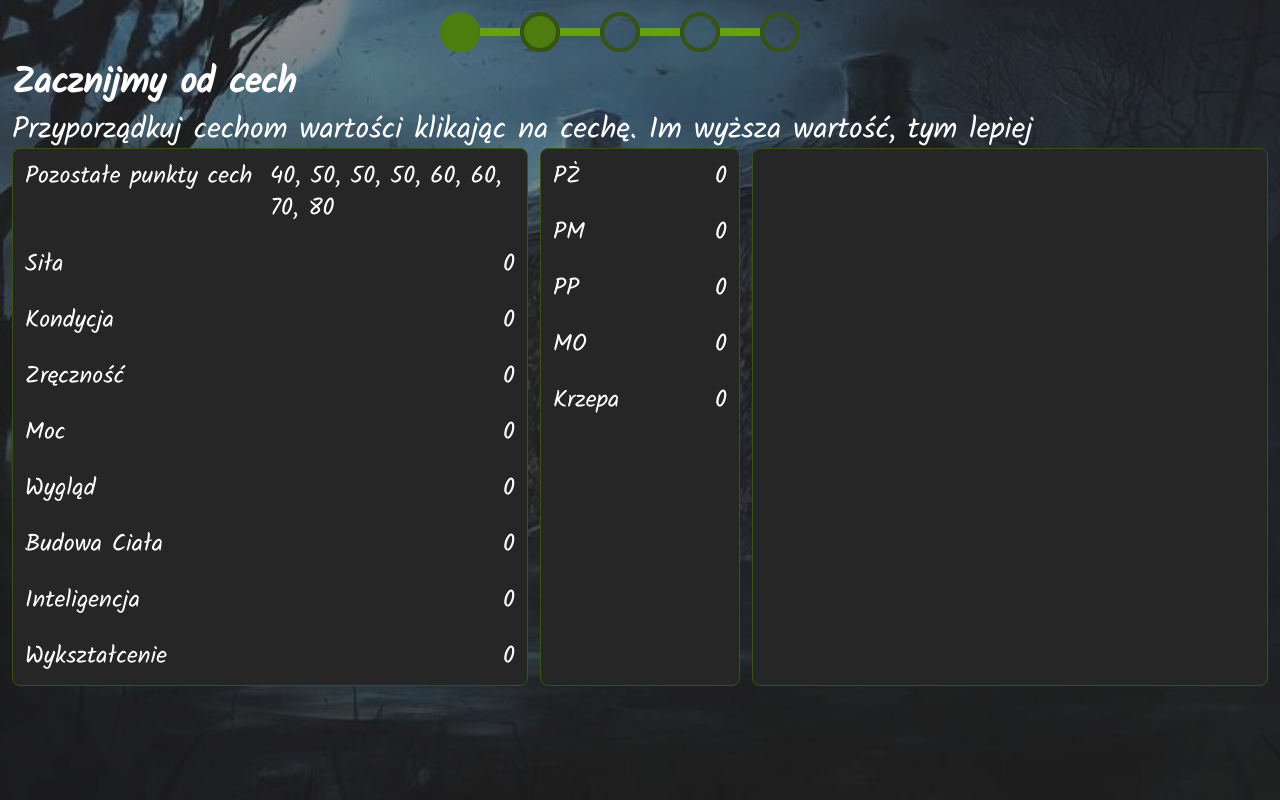
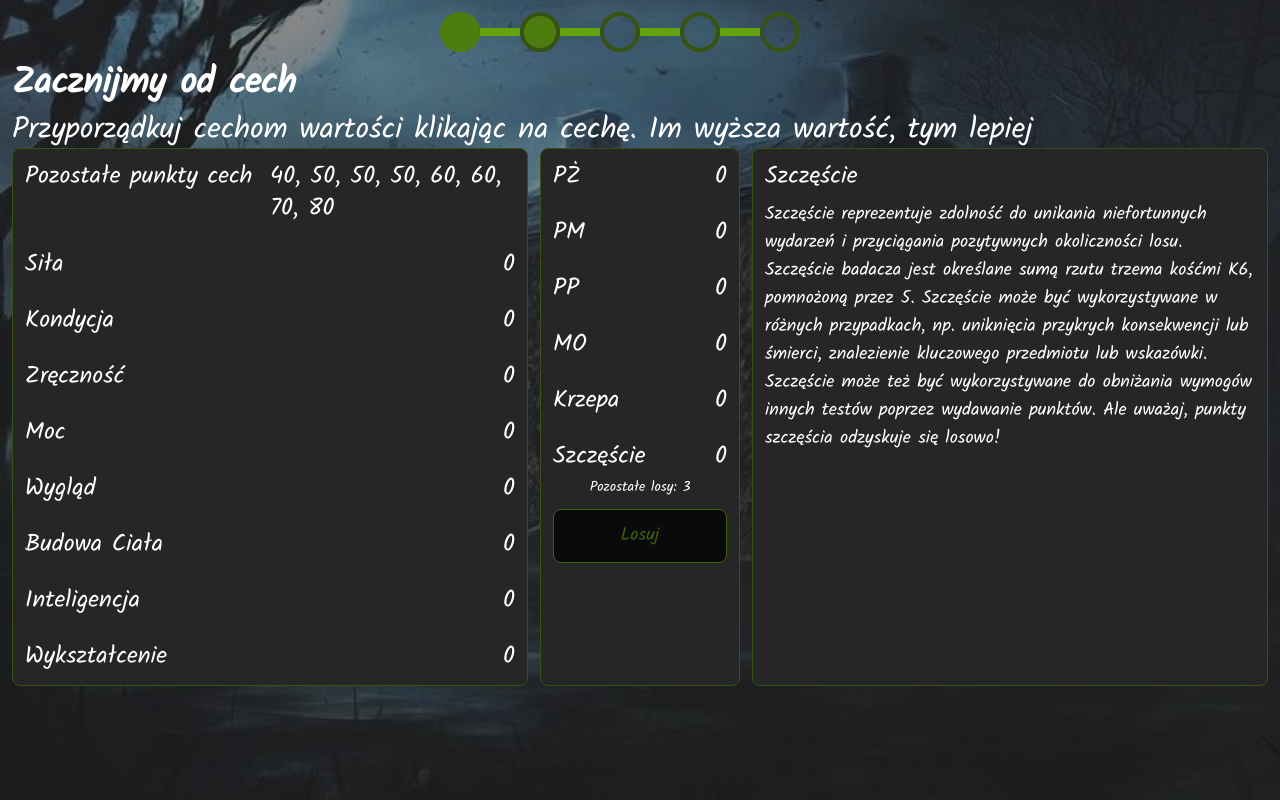
Before and after one commit to SquirrelloDev/ttrpg-vault, a React (Vite) app: page /interactive in a window 1280 px wide. Both pictures are taken after typing "Sample" into the empty fields and a click on the button "Dalej". Built offline with nearby package versions, Linux system fonts and the light colour scheme.

Commit message:
Feature: add luck randomizer

```diff
--- a/src/components/CharacterTraits/DerivedTraitsPanel.tsx
+++ b/src/components/CharacterTraits/DerivedTraitsPanel.tsx
@@ -3,6 +3,7 @@ import useMainTraitStore from "@/stores/mainTraitStore"
 import { useMemo } from "react"
 import DerivedTrait from "@/components/CharacterTraits/DerivedTrait"
 import { DamageModValues } from "@/types/characterTraits"
+import LuckRandomizer from "./LuckRandomizer"
 
 function DerivedTraitsPanel(){
     const traits = useMainTraitStore(state => state.traits)
@@ -24,6 +25,7 @@ function DerivedTraitsPanel(){
             <DerivedTrait title="PP" traitKey="sanityPoints" traitValue={traits.power}/>
             <DerivedTrait title="MO" traitKey="damageMod" traitValue={damageModBuildValue.damage}/>
             <DerivedTrait title="Krzepa" traitKey="build" traitValue={damageModBuildValue.build}/>
+            <LuckRandomizer />
         </Panel>
     )
 }
--- /dev/null
+++ b/src/components/CharacterTraits/LuckRandomizer.tsx
@@ -0,0 +1,46 @@
+import { useState } from "react";
+import Button from "../UI/Button";
+import { luckRoll } from "@/utils/diceRolls";
+import useHoverTraitStore from "@/stores/hoverStateStore";
+import useMainTraitStore from "@/stores/mainTraitStore";
+
+function LuckRandomizer() {
+  const [luckValue, setLuckValue] = useState<number>(0);
+  const [remainingAttemps, setRemainingAttemps] = useState<number>(3);
+  const setHoveredTrait = useHoverTraitStore(
+    (state) => state.setTraitsHoverKey
+  );
+  const setLuck = useMainTraitStore(state => state.setLuck)
+  const rollForLuck = () => {
+    const luckRollResult = luckRoll()
+    setLuckValue(luckRollResult);
+    setLuck(luckRollResult)
+    setRemainingAttemps((prevState) => prevState - 1);
+  };
+  return (
+    <div
+      className="text-2xl p-3 hover:bg-lime-700 transition-colors"
+      onMouseOver={() => setHoveredTrait("luckPoints")}
+    >
+      <div className="flex justify-between">
+        <p>Szczęście</p>
+        <p>{luckValue}</p>
+      </div>
+      <div>
+        <p className="text-sm my-1 text-center">
+          Pozostałe losy: {remainingAttemps}
+        </p>
+        {remainingAttemps > 0 && (
+          <Button
+            classNames="w-full"
+            type="button"
+            onClickHandler={rollForLuck}
+          >
+            Losuj
+          </Button>
+        )}
+      </div>
+    </div>
+  );
+}
+export default LuckRandomizer;
--- a/src/components/Form/Forms/FormTraits.tsx
+++ b/src/components/Form/Forms/FormTraits.tsx
@@ -20,6 +20,7 @@ function FormTraits() {
   const shiftLastSelectedTraits = useMainTraitStore(
     (state) => state.shiftLastSelectedTraits
   );
+  const luckValue = useMainTraitStore(state => state.selectedLuck)
   const selectTraitHandler = () => {
     setTraitPoints((prevState) => {
       const helperArr = prevState;
@@ -55,7 +56,7 @@ function FormTraits() {
             />
             <DerivedTraitsPanel />
             <TraitDesc />
-            {lastSelectedTraits.length === 8 && (
+            {(lastSelectedTraits.length === 8 && luckValue !== 0) && (
               <Button onClickHandler={() => {}}>Dalej</Button>
             )}
           </div>
--- a/src/stores/mainTraitStore.ts
+++ b/src/stores/mainTraitStore.ts
@@ -3,6 +3,8 @@ import { create } from "zustand";
 
 interface MainTraitStore{
     traits: BasicTraits
+    selectedLuck: number
+    setLuck: (luckValue: number) => void
     lastSelectedTraits: (keyof BasicTraits)[]
     setTrait: (traitKey: keyof BasicTraits, value: number) => void
     shiftLastSelectedTraits: () => void
@@ -18,6 +20,10 @@ const useMainTraitStore = create<MainTraitStore>()((set) => ({
         intelligence: 0,
         move: 8,
         size: 0,
+    },
+    selectedLuck: 0,
+    setLuck: (luckValue) => {
+        set({ selectedLuck: luckValue })
     },
     lastSelectedTraits: [],
     setTrait: (traitKey, value) => {
--- /dev/null
+++ b/src/utils/diceRolls.ts
@@ -0,0 +1,11 @@
+const rollDice = (minDiceVal: number, maxDiceVal: number): number => {
+    return Math.floor(Math.random() * (maxDiceVal - minDiceVal + 1) + minDiceVal)
+}
+export const luckRoll = (): number => {
+    let rollsSum = 0
+    for (let i = 0; i < 3; i++) {
+        const rollValue = rollDice(1, 6)
+        rollsSum += rollValue
+    }
+    return rollsSum * 5
+}
```
